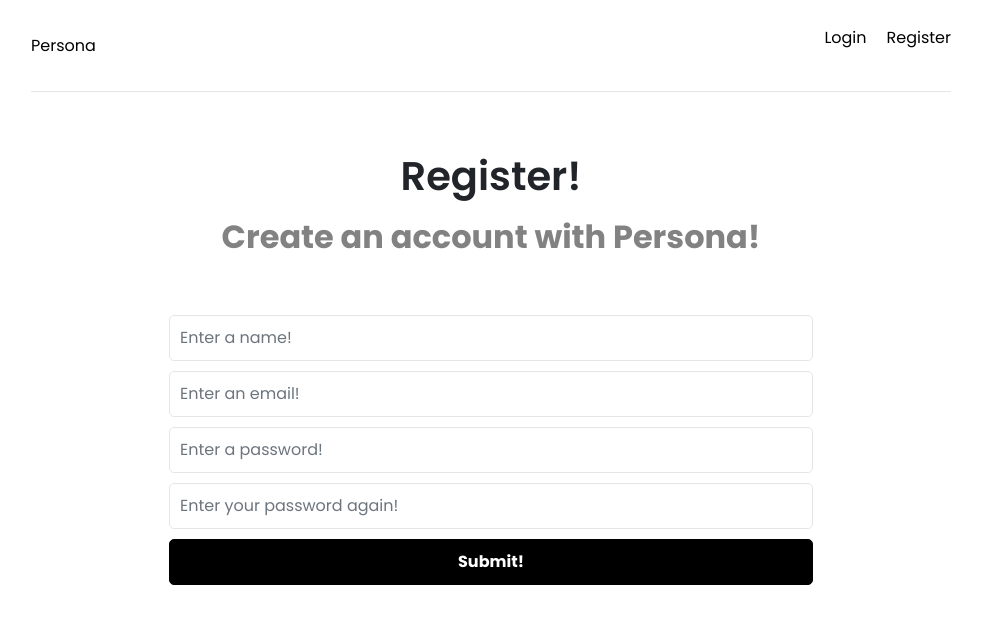
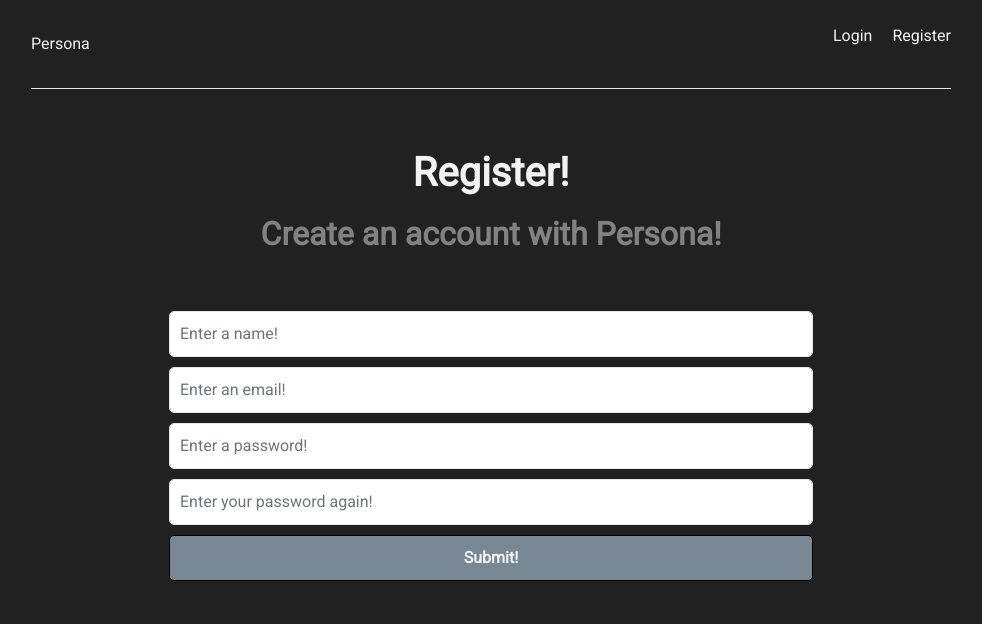
Before and after one commit to Pandaphone/Milestone-3, a React (Create React App) app in the folder frontend/: page /register in a window 1280 px wide. Shown: the top 624 px of the page, without its empty margins (149-1131 px from the left). Built offline with nearby package versions, Linux system fonts and the light colour scheme.

Commit message:
Style changes!

```diff
--- a/frontend/src/components/PersonaCard.jsx
+++ b/frontend/src/components/PersonaCard.jsx
@@ -8,13 +8,14 @@ function PersonaCard({persona}) {
 
   return (
     <div className='persona'>
-        <div>
-            {new Date(persona.createdAt).toLocaleString('en-US')}
+        <div className='date'>
+            Created at : {new Date(persona.createdAt).toLocaleString('en-US')}
         </div>
         <h2>{persona.nickname}</h2>
-        <h2>{persona.description}</h2>
-        <h2>{persona.uNames}</h2>
-        <h2>{persona.pWords}</h2>
+        <p>{persona.description}</p>
+        <h4>{persona.uNames}</h4>
+        <h4>{persona.pWords}</h4>
+
         <button onClick={() => dispatch(deletePersona(persona._id))} className="close">X</button>
     </div>
   )
--- a/frontend/src/index.css
+++ b/frontend/src/index.css
@@ -1,4 +1,4 @@
-@import url('https://fonts.googleapis.com/css2?family=Poppins:wght@300;400;600;700&display=swap');
+@import url('https://fonts.googleapis.com/css2?family=Roboto&display=swap');
 
 * {
   margin: 0;
@@ -7,13 +7,15 @@
 }
 
 body {
-  font-family: 'Poppins', sans-serif;
+  font-family: 'Roboto', sans-serif;
   height: 100vh;
+  background-color: #212121;
+  color: #F2F2F2;
 }
 
 a {
   text-decoration: none;
-  color: #000;
+  color: #F2F2F2;
 }
 
 p {
@@ -25,7 +27,7 @@ ul {
 }
 
 li {
-  line-height: 2.2;
+  line-height: 2.0;
 }
 
 h1,
@@ -71,10 +73,6 @@ h3 {
   color: #777;
 }
 
-.header ul li a svg {
-  margin-right: 5px;
-}
-
 .heading {
   font-size: 2rem;
   font-weight: 700;
@@ -86,17 +84,38 @@ h3 {
   color: #828282;
 }
 
+.heading h3 {
+  font-family: cursive
+}
+
 .personas {
   display: grid;
   grid-template-columns: repeat(2, 1fr);
   gap: 10px;
 }
 
+.date {
+  color: #d3d3d3;
+  font-size: small;
+}
+
 .persona {
-  background-color: #f4f4f4;
+  background-color: #323F48;
   margin: 10px 0;
   padding: 20px 0 10px;
   position: relative;
+  border: 1px solid #f2f2f2;
+  border-radius: 10px;
+}
+
+.persona h2 {
+  border-bottom: 1px solid #e6e6e6;
+  font-family: cursive;
+  font-weight: 400;
+}
+
+.persona h4 {
+  font-family: 'Segoe UI', Tahoma, Geneva, Verdana, sans-serif;
 }
 
 .persona .close {
@@ -133,14 +152,15 @@ h3 {
   text-align: left;
   display: block;
   margin: 0 0 5px 3px;
+  color: #F2F2F2;
 }
 
 .btn {
   padding: 10px 20px;
   border: 1px solid #000;
   border-radius: 5px;
-  background: #000;
-  color: #fff;
+  background: #788794;
+  color: #F2F2F2;
   font-size: 16px;
   font-weight: 700;
   cursor: pointer;
@@ -149,15 +169,6 @@ h3 {
   display: flex;
   align-items: center;
   justify-content: center;
-}
-
-.btn svg {
-  margin-right: 8px;
-}
-
-.btn-reverse {
-  background: #fff;
-  color: #000;
 }
 
 .btn-block {
@@ -175,7 +186,7 @@ h3 {
   right: 0;
   bottom: 0;
   left: 0;
-  background-color: rgba(0, 0, 0, 0.5);
+  background-color: rgb(242, 242, 242);
   z-index: 5000;
   display: flex;
   justify-content: center;
--- a/frontend/src/pages/Dashboard.jsx
+++ b/frontend/src/pages/Dashboard.jsx
@@ -39,7 +39,7 @@ function Dashboard() {
   <>
   <section className="heading">
     <h1>Welcome {user && user.name}!</h1>
-    <h3><strong>Who are you??</strong></h3>
+    <h3><em>Who are you?</em></h3>
   </section>
 
   <PersonaForm/>
```
